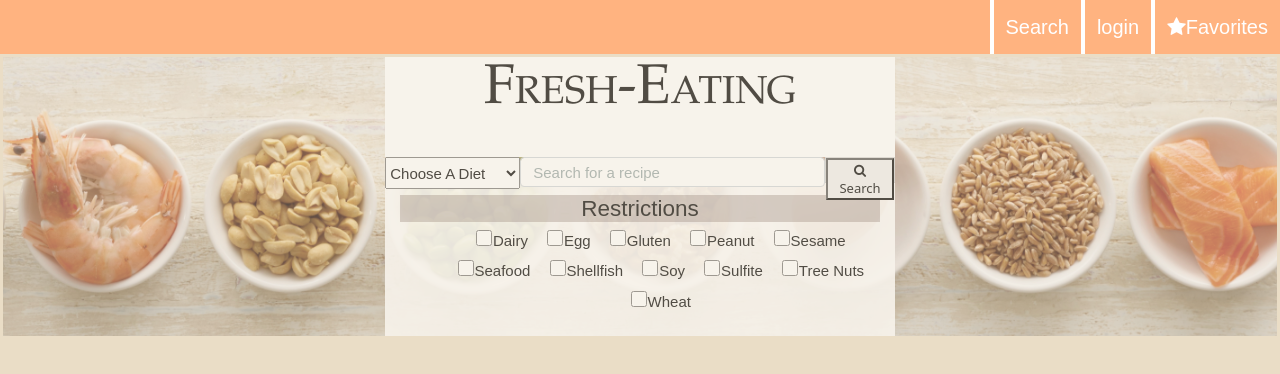
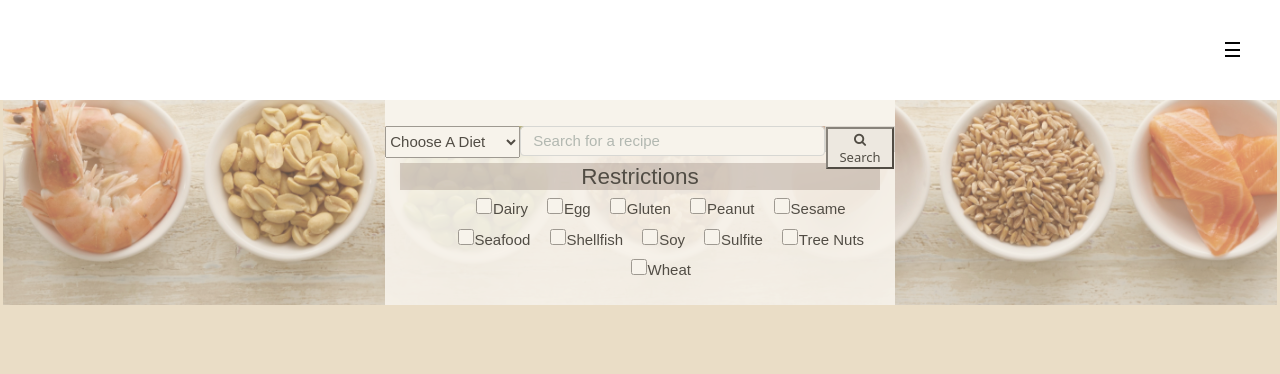
Before and after one commit to lav7patel/Fresh-eating, a React (Create React App) app in the folder client/: page / in a window 1280 px wide. Shown: the top 374 px of the page. Built offline with nearby package versions, Linux system fonts and the light colour scheme.

Commit message:
editing navbar

```diff
--- a/client/public/index.html
+++ b/client/public/index.html
@@ -25,5 +25,6 @@
       You need to enable JavaScript to run this app.
     </noscript>
     <div id="root"></div>
+
   </body>
 </html>
--- a/client/src/components/Navbar.js
+++ b/client/src/components/Navbar.js
@@ -2,16 +2,25 @@ import React from "react";
 
 function Navbar(props) {
   return (
-    <div className="topnav">
-      <a href="/favorites">
-        <i class="fa fa-star"></i>Favorites
-      </a>
-      <a href="/login">login</a>
-      <a href="/">Search</a>
-    </div>
+	  <div className= "seize">
+    <input id="burger" type="checkbox" />
+
+<label for="burger">
+    <span></span>
+    <span></span>
+    <span></span>
+</label>
+
+<nav>
+  <ul>
+    <li><a href="/">Search</a></li>
+    <li><a href="/login">Login</a></li>
+    <li><a href="/favorites">Favorites</a></li>
+  </ul>
+</nav>
+</div>
   );
-
-  //<div> Navbar </div>;
 }
 
+
 export default Navbar;
--- a/client/src/index.css
+++ b/client/src/index.css
@@ -6,23 +6,6 @@ body {
 }
 body {
   font-family: Arial, Helvetica, sans-serif;
-}
-
-.topnav {
-  overflow: hidden;
-  background-color: #FFB380;
-  padding: 0;
-  margin: 0;
-}
-
-.topnav a {
-  font-size: 20px;
-  color: white;
-  text-align: center;
-  padding: 12px;
-  text-decoration: none;
-  border-left: 0.2em solid;
-  float: right;
 }
 
 .dropdown {
@@ -41,10 +24,6 @@ body {
   margin: 0;
 }
 
-.navbar a:hover,
-.dropdown:hover .dropbtn {
-  background-color: red;
-}
 
 .dropdown-content {
   display: none;
@@ -115,8 +94,7 @@ h1 {
   text-align: center;
   width: auto;
   margin-bottom: 0;
-  padding: 0;
-  font-size: 4em;
+
   background-color: white;
   font-family: "Palatino Linotype", "Book Antiqua", Palatino, serif;
   color: black;
@@ -213,3 +191,91 @@ img {
 .restrictions{
   text-align: center;
 }
+
+body h1 > span {
+  text-transform: none;
+  opacity: 0.5;
+  font-weight: 300;
+  font-size: 12px;
+}
+body input + label {
+  position: fixed;
+  top: 40px;
+  right: 40px;
+  height: 20px;
+  width: 15px;
+  z-index: 5;
+}
+body input + label span {
+  position: absolute;
+  width: 100%;
+  height: 2px;
+  top: 50%;
+  margin-top: -1px;
+  left: 0;
+  display: block;
+  background: #020304;
+  transition: 0.5s;
+}
+body input + label span:first-child {
+  top: 3px;
+}
+body input + label span:last-child {
+  top: 16px;
+}
+body label:hover {
+  cursor: pointer;
+}
+body input:checked + label span {
+  opacity: 0;
+  top: 50%;
+}
+body input:checked + label span:first-child {
+  opacity: 1;
+  transform: rotate(405deg);
+}
+body input:checked + label span:last-child {
+  opacity: 1;
+  transform: rotate(-405deg);
+}
+body input ~ nav {
+  background: white;
+  position: fixed;
+  top: 0;
+  left: 0;
+  width: 100%;
+  height: 100px;
+  z-index: 3;
+  transition: 0.5s;
+  transition-delay: 0.5s;
+  overflow: hidden;
+}
+body input ~ nav > ul {
+  text-align: center;
+  position: absolute;
+  top: 35%;
+  left: 20%;
+  right: 20%;
+}
+body input ~ nav > ul > li {
+  opacity: 0;
+  transition: 0.5s;
+  transition-delay: 0s;
+}
+body input ~ nav > ul > li > a {
+  text-decoration: none;
+  text-transform: uppercase;
+  color: #020304;
+  font-weight: 700;
+  font-family: sans-serif;
+  display: block;
+  padding: 30px;
+}
+body input:checked ~ nav {
+  height: 100%;
+  transition-delay: 0s;
+}
+body input:checked ~ nav > ul > li {
+  opacity: 1;
+  transition-delay: 0.5s;
+}
```
